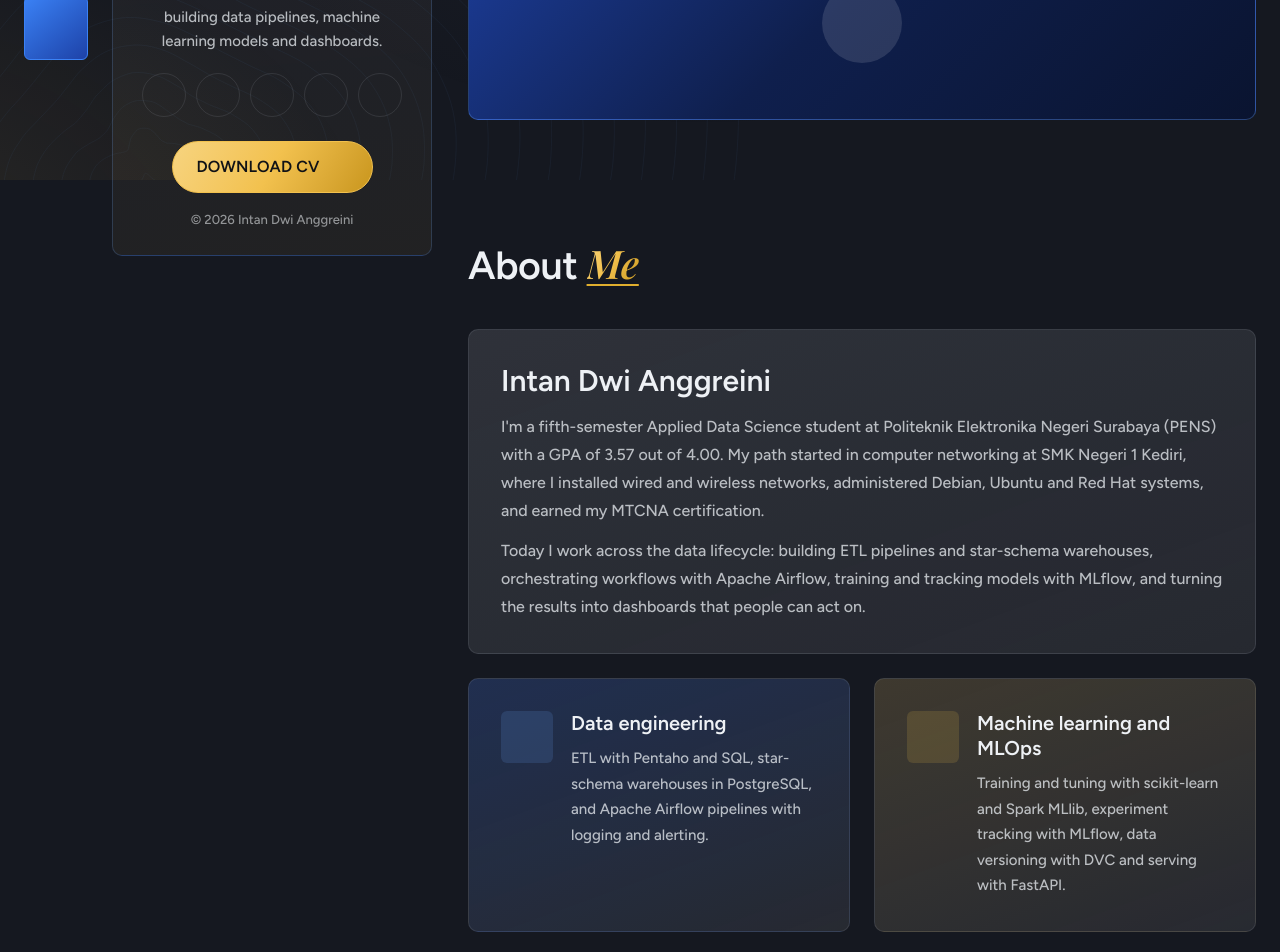
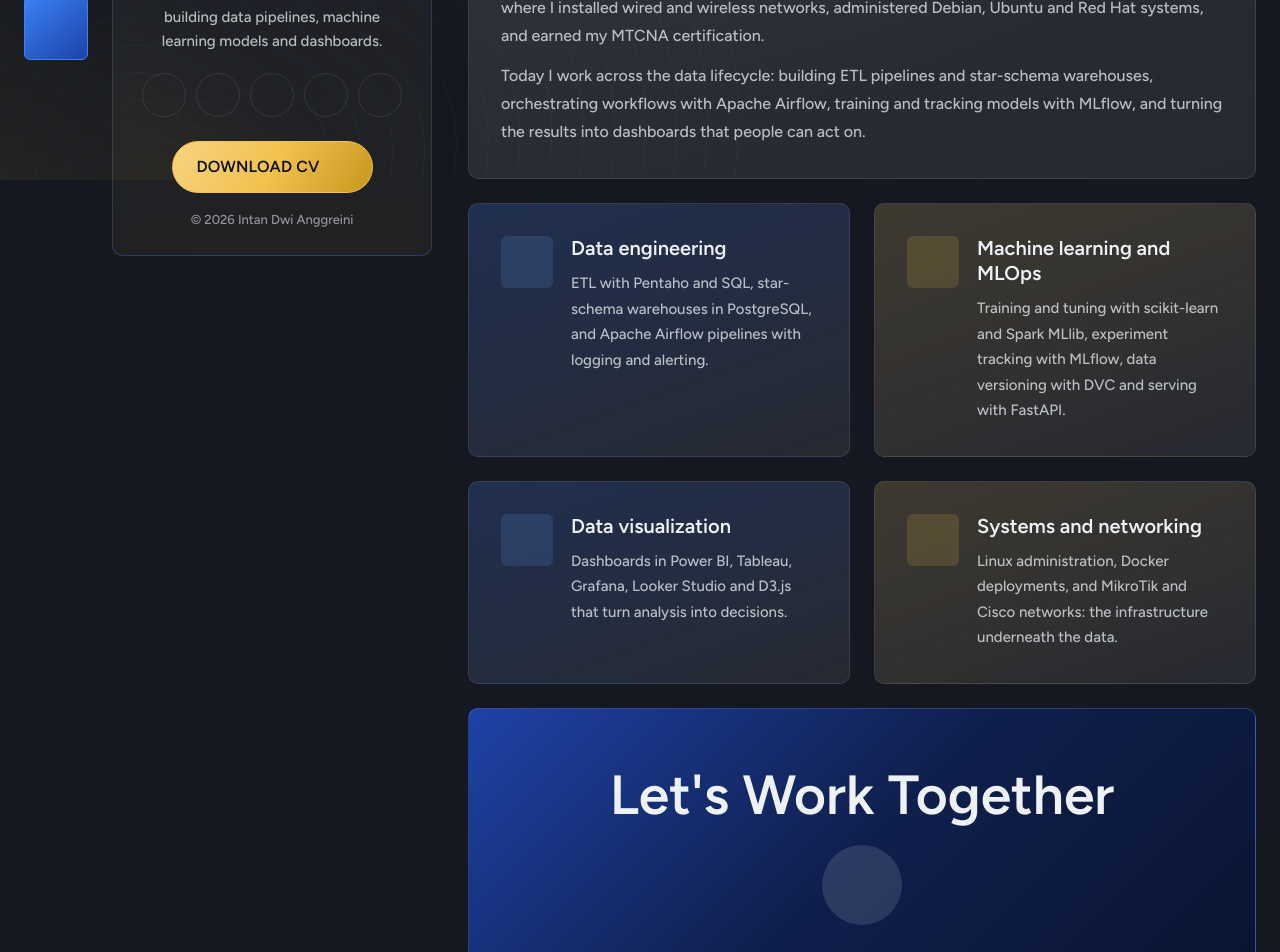
Before and after one commit to intananggreini99/my-porto, a React (Vite) app: page / in a window 1280 px wide. Shown: the part 620-1572 px from the top of the page. Built offline with nearby package versions, Linux system fonts and the light colour scheme.

Commit message:
Updated about

```diff
--- a/src/components/About.jsx
+++ b/src/components/About.jsx
@@ -1,6 +1,6 @@
 import profile from "../data/profile";
 import { cn } from "../lib/utils";
-import { cardClass, Chip, IconTile, Reveal, SectionHeader, Socials } from "./ui";
+import { cardClass, Chip, Icon, IconTile, Reveal, Socials } from "./ui";
 
 function Timeline({ items, tone }) {
   return (
@@ -20,10 +20,11 @@ function Timeline({ items, tone }) {
 export default function About() {
   const s = profile.socials;
   return (
-    <section id="about" aria-labelledby="about-title" className="pt-24 xl:pt-30">
-      <SectionHeader id="about-title" size="sub" lines={["About"]} accent="Me" />
+    <section id="about" aria-labelledby="about-title" className="pt-12">
+      {/* No visible heading here; screen readers still get one. */}
+      <h2 id="about-title" className="sr-only">About me</h2>
 
-      <Reveal className={cn(cardClass, "mt-10 bg-linear-160 from-gray-300/10 to-white/[0.03]")}>
+      <Reveal className={cn(cardClass, "bg-linear-160 from-gray-300/10 to-white/[0.03]")}>
         <h3 className="text-[26px] leading-tight font-semibold md:text-[30px]">{profile.name}</h3>
         {profile.bio.map((p, i) => (
           <p key={i} className={cn("leading-[1.75] text-muted", i === 0 ? "mt-3.5" : "mt-3")}>{p}</p>
@@ -53,6 +54,20 @@ export default function About() {
         })}
       </ul>
 
+      <Reveal
+        as="a"
+        href="#contact"
+        className={cn(
+          cardClass,
+          "group mt-6 flex flex-col items-center gap-5 border-blue-400/30 bg-linear-135 from-blue-700 via-blue-900 to-blue-950 px-5 py-10 text-center hover:border-gold-400 md:px-8 md:py-14",
+        )}
+      >
+        <span className="text-[clamp(30px,7cqi,64px)] leading-[1.1] font-semibold">Let's Work Together</span>
+        <span className="grid size-16 place-items-center rounded-full bg-white/12 text-[26px] transition duration-300 ease-soft group-hover:rotate-45 group-hover:bg-gold-400 group-hover:text-gray-950 md:size-20 md:text-[30px]">
+          <Icon id="i-arrow-up-right" />
+        </span>
+      </Reveal>
+
       <div className="mt-16 grid items-start gap-6 md:grid-cols-2">
         <div className="grid gap-6">
           <Reveal as="h3" className="text-[28px] leading-tight font-semibold md:text-[34px]">Experience</Reveal>
--- a/src/components/Hero.jsx
+++ b/src/components/Hero.jsx
@@ -1,5 +1,5 @@
 import data from "../data/portfolio";
-import { cardClass, Icon, Reveal, SectionHeader } from "./ui";
+import { Icon, Reveal, SectionHeader } from "./ui";
 import { cn } from "../lib/utils";
 
 const avatars = [
@@ -46,20 +46,6 @@ export default function Hero() {
           </p>
         </div>
       </Reveal>
-
-      <Reveal
-        as="a"
-        href="#contact"
-        className={cn(
-          cardClass,
-          "group mt-10 flex flex-col items-center gap-5 border-blue-400/30 bg-linear-135 from-blue-700 via-blue-900 to-blue-950 px-5 py-10 text-center hover:border-gold-400 md:px-8 md:py-14",
-        )}
-      >
-        <span className="text-[clamp(30px,7cqi,64px)] leading-[1.1] font-semibold">Let's Work Together</span>
-        <span className="grid size-16 place-items-center rounded-full bg-white/12 text-[26px] transition duration-300 ease-soft group-hover:rotate-45 group-hover:bg-gold-400 group-hover:text-gray-950 md:size-20 md:text-[30px]">
-          <Icon id="i-arrow-up-right" />
-        </span>
-      </Reveal>
     </section>
   );
 }
```
